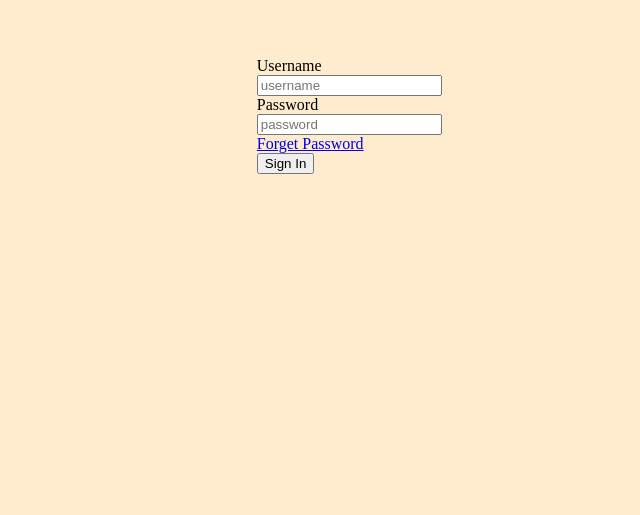
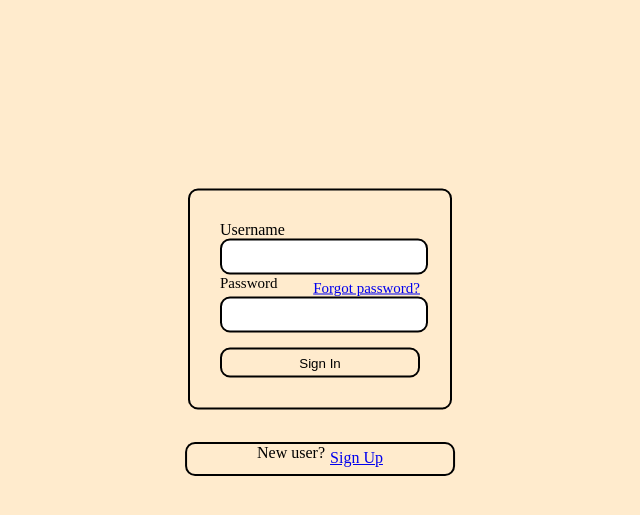
Before and after one commit to Yeanaja/Proj, a plain HTML site: page login.html in a window 1280 px wide. Shown: the part 141-656 px from the top of the page, without its empty margins (320-960 px from the left). Drawn offline with Linux system fonts and the light colour scheme.

Commit message:
Add files via upload

```diff
--- a/login.css
+++ b/login.css
@@ -1,15 +1,63 @@
 body{
     background-color: blanchedalmond;
 }
-ul{
-    padding-left: 100px;
-}
 
 .login{
-    padding-right: 45%;
-    padding-left: 45%;
-    padding-top: 15%;
-    padding-bottom: 20%;
+    position: absolute;
+    transform: translate(-50%, -50%);
+    top: 55%;
+    left: 50%;
+    padding: 30px;
     display: block;
-    size: 20%;
+    border: 2px solid black;
+    border-radius: 10px;
+    width: 200px;
 }
+.logo{
+    transform: translate(-45%, -30%);
+    top: 30%;
+    left: 50%;
+}
+input{
+    width: 100%;
+    border-radius: 10px;
+    border-style: solid;
+    border-color: black;
+    height: 30px;
+}
+.pass{
+    display: flex;
+    font-size: 15px;
+    justify-content: space-between;
+}
+.button{
+    width: 100%;
+    margin-top: 15px;
+    background-color: transparent;
+    border: 2px solid black;
+    border-radius: 10px;
+    height: 30px;
+}
+button:hover{
+    color: gray;
+    border: 2px solid gray;
+}
+.other{
+    display: flex;
+    border: 2px solid black;
+    position: absolute;
+    transform: translate(-50%, -50%);
+    top: 75%;
+    left: 50%;
+    padding-left: 70px;
+    padding-right: 70px;
+    border-radius: 10px;
+    height: 30px;
+}
+.signup{
+    padding-top: 5px;
+}
+a{
+    padding-top: 5px;
+    padding-left: 5px;
+}
--- a/login.html
+++ b/login.html
@@ -7,16 +7,26 @@
     </head>
 
     <body>
+        <div class="logo">
+            <img src="favicon.jpg">
+            <br>
+            <label>Sign In</label>
+        </div>
         <div class="login">
             <label>Username</label> <br>
-            <input type="text" placeholder="username">
+            <input type="text">
             <br>
-            <label>Password</label><br>
-            <input type="password" placeholder="password">
-            <br>
-            <a href="forgetpwd.html">Forget Password</a>
-            <br>
-            <button>Sign In</button><br>
+            <div class="pass">
+            <label>Password</label><a href="forgetpwd.html">Forgot password?</a>
+            </div>
+            <input type="password">
+            <button class="button">Sign In</button>
+        </div>
+
+        <div class="other">
+            <label for="signup">New user?</label><a href="signup.html">Sign Up</a>
+        </div>
+
         </div>
     </body>
 </html>
--- a/main.css
+++ b/main.css
@@ -1,15 +1,32 @@
 body{
     background-color: blanchedalmond;
+}
+
+a:active{
+    color:black;
 }
 
 a{
     text-decoration: none;
     font-family: Arial, Helvetica, sans-serif;
     color: black;
+    margin:0 10px;
+    display: block;
+    background: transparent;
+    border: 2px solid black;
+    padding: 10px;
+    border-radius: 10px;
+    box-sizing: border-box;
 }
+
+a:hover{
+    color: gray;
+    border: 2px solid gray ;
+}
+
 .home{
     display: flex;
-    float: right;
+    justify-content: end;
     padding-top: 10px;
     padding-right: 20px;
     padding-left: 20px;
```
Also changed, not shown: index.html (+1 -1 lines).
